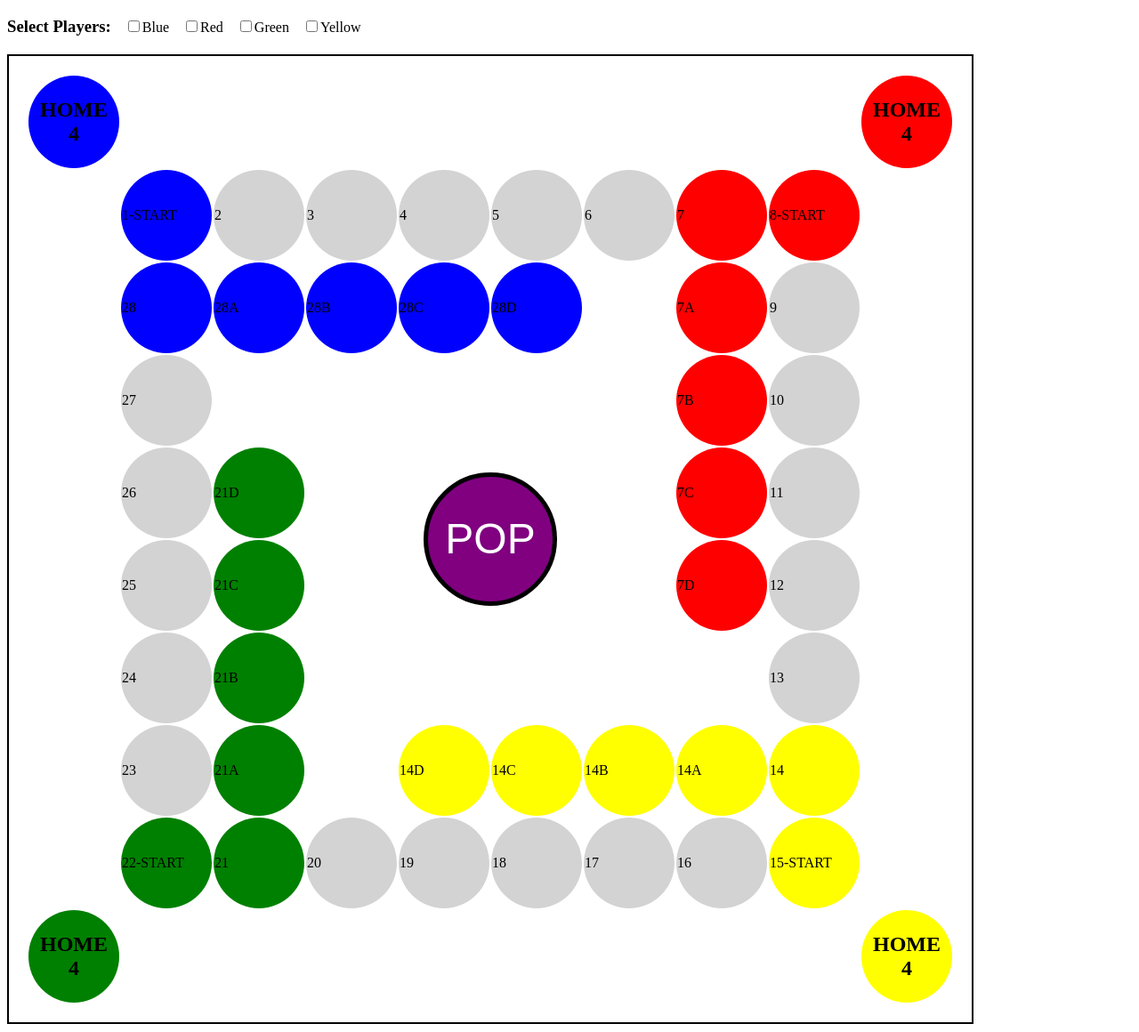
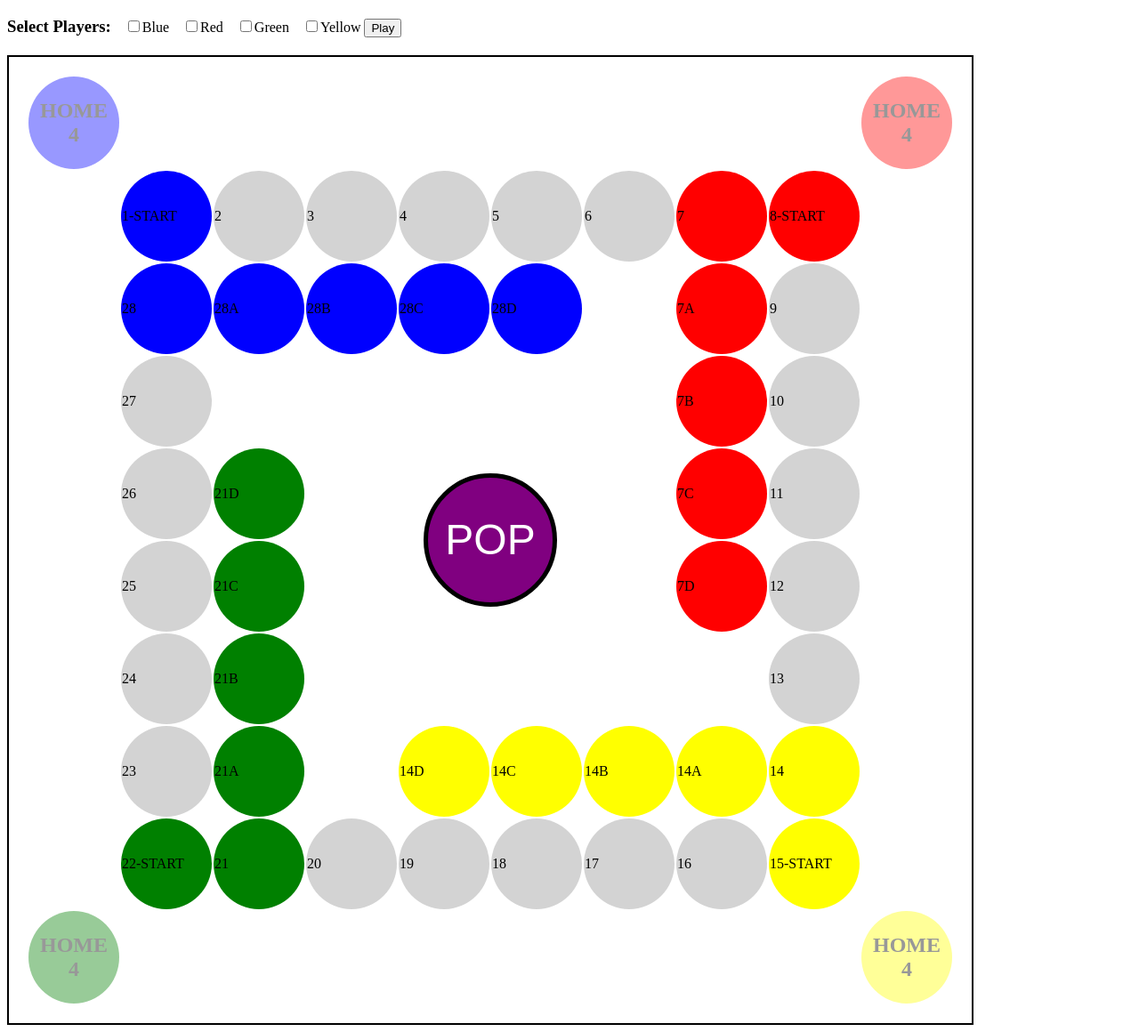
Before and after one commit to neotamoe/trouble, a plain HTML site: page index.html in a window 1280 px wide. Shown: the part 61-1221 px from the top of the page at 89% size. Drawn offline with nearby package versions, Linux system fonts and the light colour scheme.

Commit message:
selecting players and visual indicator for current players

```diff
--- a/index.html
+++ b/index.html
@@ -20,11 +20,12 @@
         <input class="players" type="checkbox" id="red" onclick="toggle(id)">Red
         <input class="players" type="checkbox" id="green" onclick="toggle(id)">Green
         <input class="players" type="checkbox" id="yellow" onclick="toggle(id)">Yellow
+        <button onclick="play(players)">Play</button>
     </div>
     <div>
         <table>
             <tr>
-                <td class="home blue"><p>HOME<br><span id="blueCount"></span></p></td>
+                <td class="home blue notPlaying"><p>HOME<br><span id="blueCount"></span></p></td>
                 <td></td>
                 <td></td>
                 <td></td>
@@ -33,7 +34,7 @@
                 <td></td>
                 <td></td>
                 <td></td>
-                <td class="home red"><p>HOME<br><span id="redCount"></span></p></td>
+                <td class="home red notPlaying"><p>HOME<br><span id="redCount"></span></p></td>
             </tr>
             <tr>
                 <td></td>
@@ -130,7 +131,7 @@
                 <td></td>
             </tr>
             <tr>
-                <td class="home green"><p>HOME<br><span id="greenCount"></span></p></td>
+                <td class="home green notPlaying"><p>HOME<br><span id="greenCount"></span></p></td>
                 <td></td>
                 <td></td>
                 <td></td>
@@ -139,7 +140,7 @@
                 <td></td>
                 <td></td>
                 <td></td>
-                <td class="home yellow"><p>HOME<br><span id="yellowCount"></span></p></td>
+                <td class="home yellow notPlaying"><p>HOME<br><span id="yellowCount"></span></p></td>
             </tr>
         </table>
     </div>
--- a/scripts.js
+++ b/scripts.js
@@ -37,3 +37,13 @@ function toggle(id) {
         console.log(players);
     }
 }
+
+function play(players) {
+    console.log(players);
+    $('.players').attr('disabled', true);
+    for (var i = 0; i < players.length; i++) {
+        var element = document.getElementsByClassName(players[i]);
+        element[0].classList.remove('notPlaying');
+    }
+
+}
--- a/styles.css
+++ b/styles.css
@@ -70,3 +70,7 @@ h3 {
 input {
     margin-left: 15px;
 }
+
+.notPlaying {
+    opacity: 0.4;
+}
```
